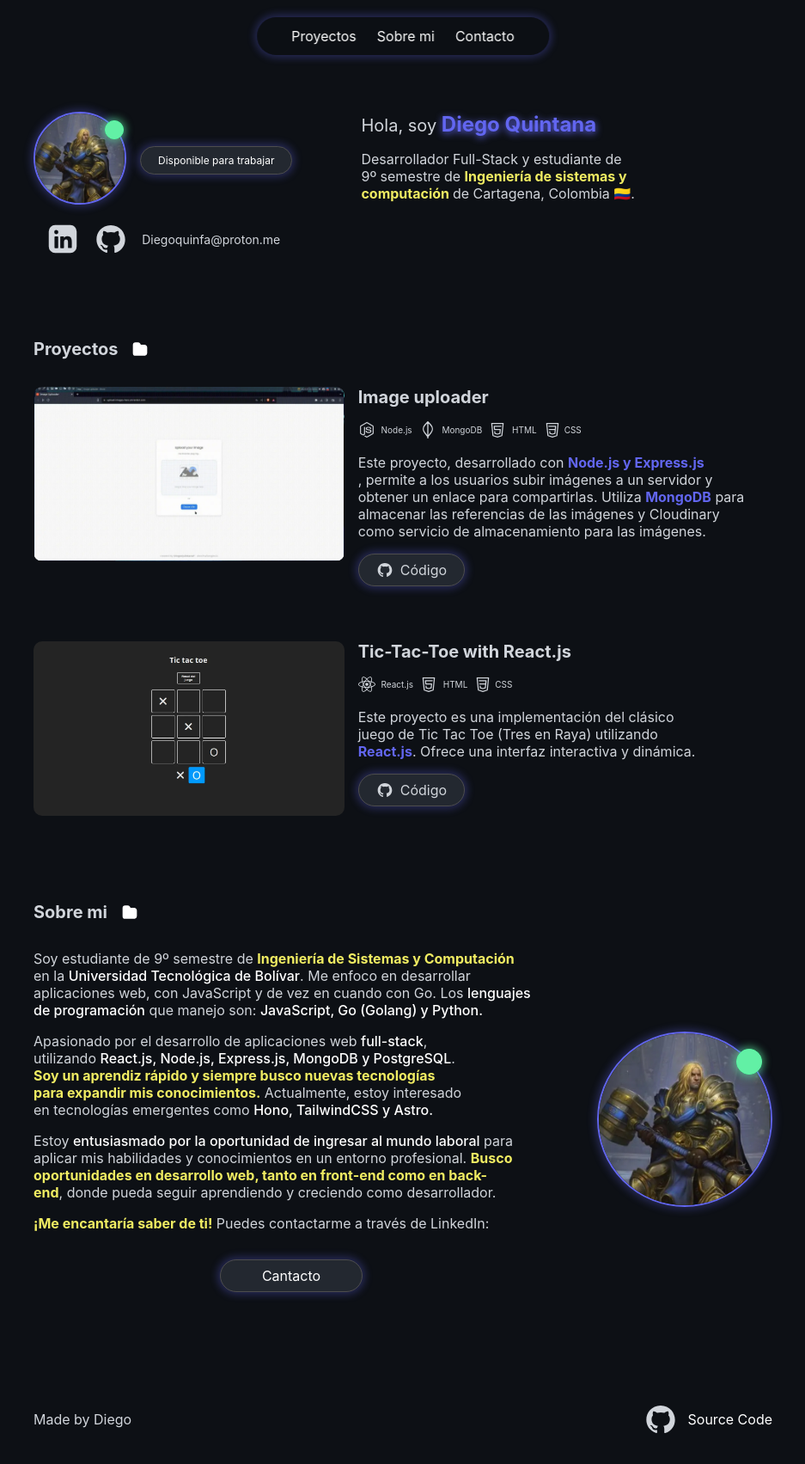
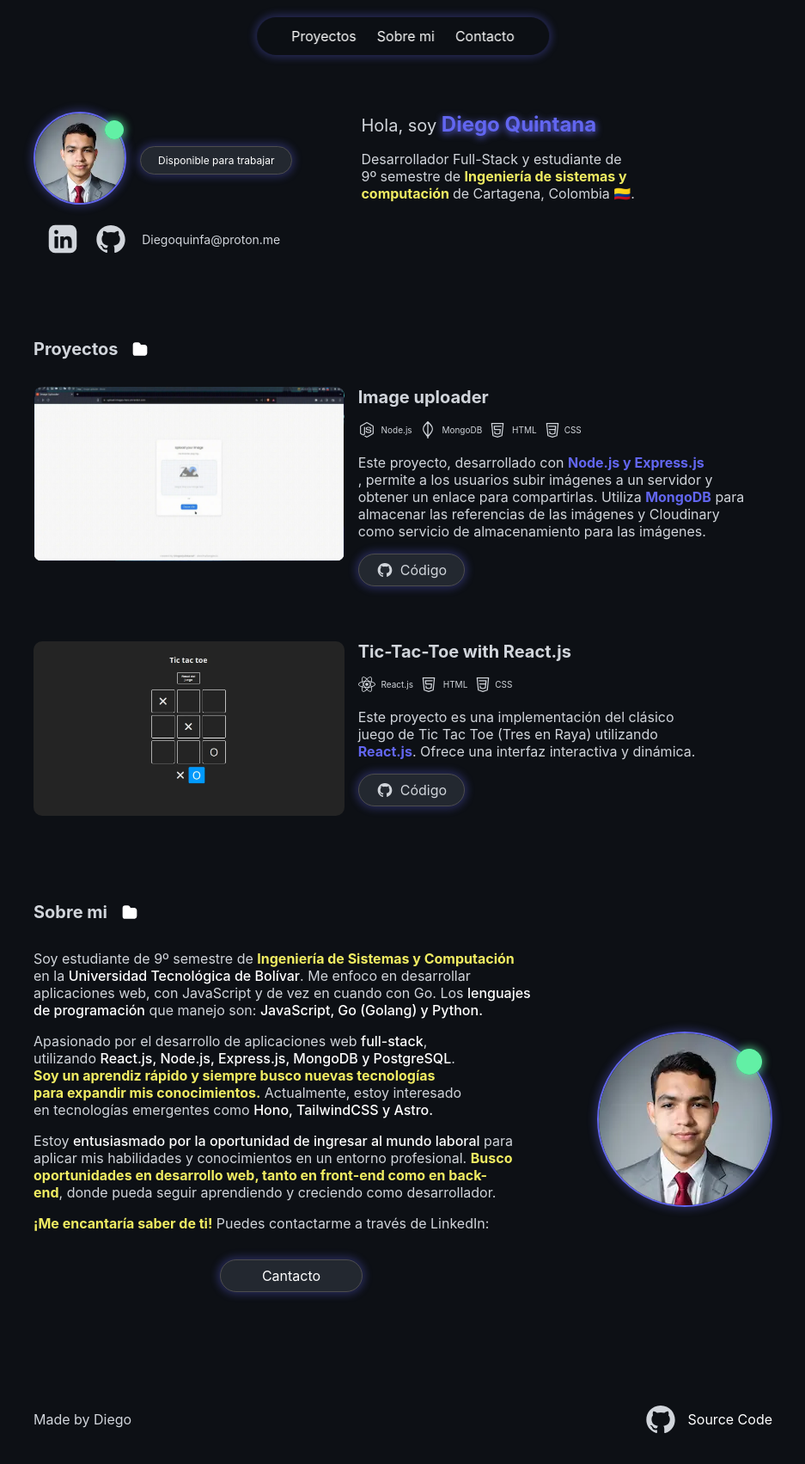
Before and after one commit to diegoquinfa/porfolio-web, a website built with Vite: page index.html in a window 1280 px wide. Shown: the whole page at 86% size, without its empty margins (171-1108 px from the left). Built offline with nearby package versions, Linux system fonts and the light colour scheme.

Commit message:
feat: update photo

```diff
--- a/index.html
+++ b/index.html
@@ -44,7 +44,7 @@
             ></div>
             <img
               class="profile-picture__img"
-              src="assets/img/profile_pic.webp"
+              src="assets/img/profile_linkedIn.webp"
               alt="Diego Quintana Developer"
             />
           </div>
@@ -200,7 +200,7 @@
               ></div>
               <img
                 class="about__img profile-picture__img"
-                src="assets/img/profile_pic.webp"
+                src="assets/img/profile_linkedIn.webp"
                 alt="Diego Quintana Developer"
               />
             </div>
```
Also changed, not shown: public/assets/img/profile_linkedIn.webp (added), public/assets/img/profile_pic.webp (deleted).
